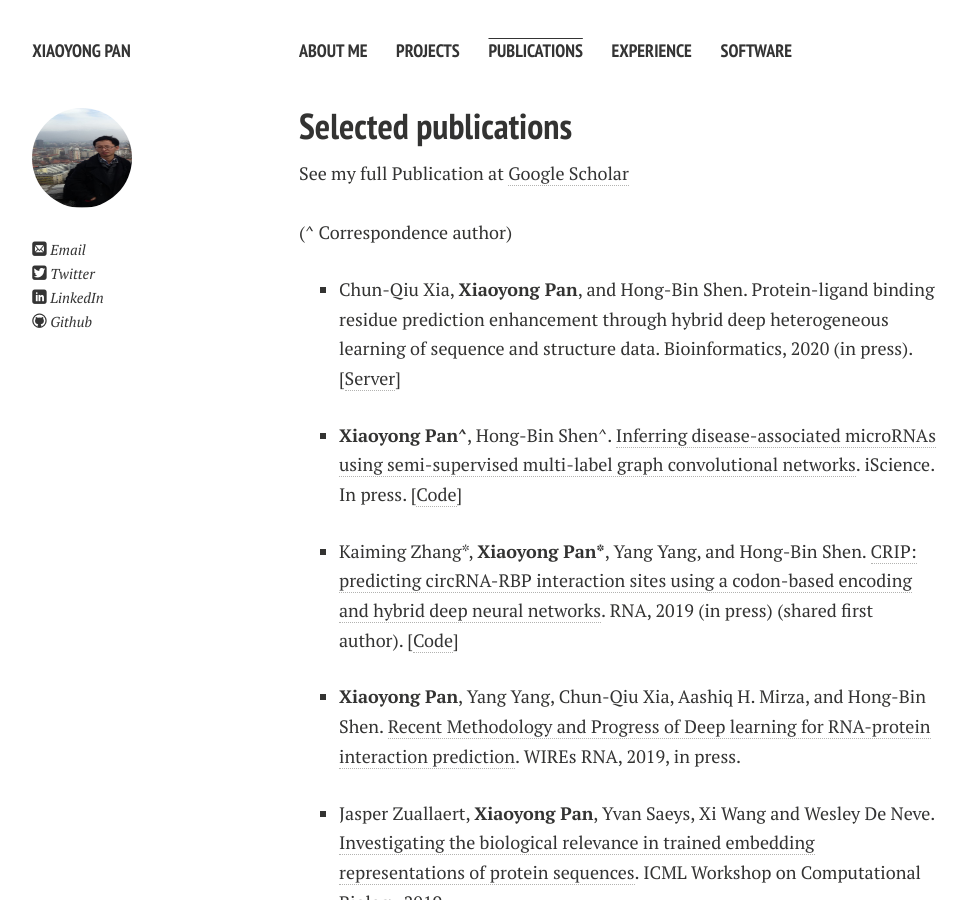
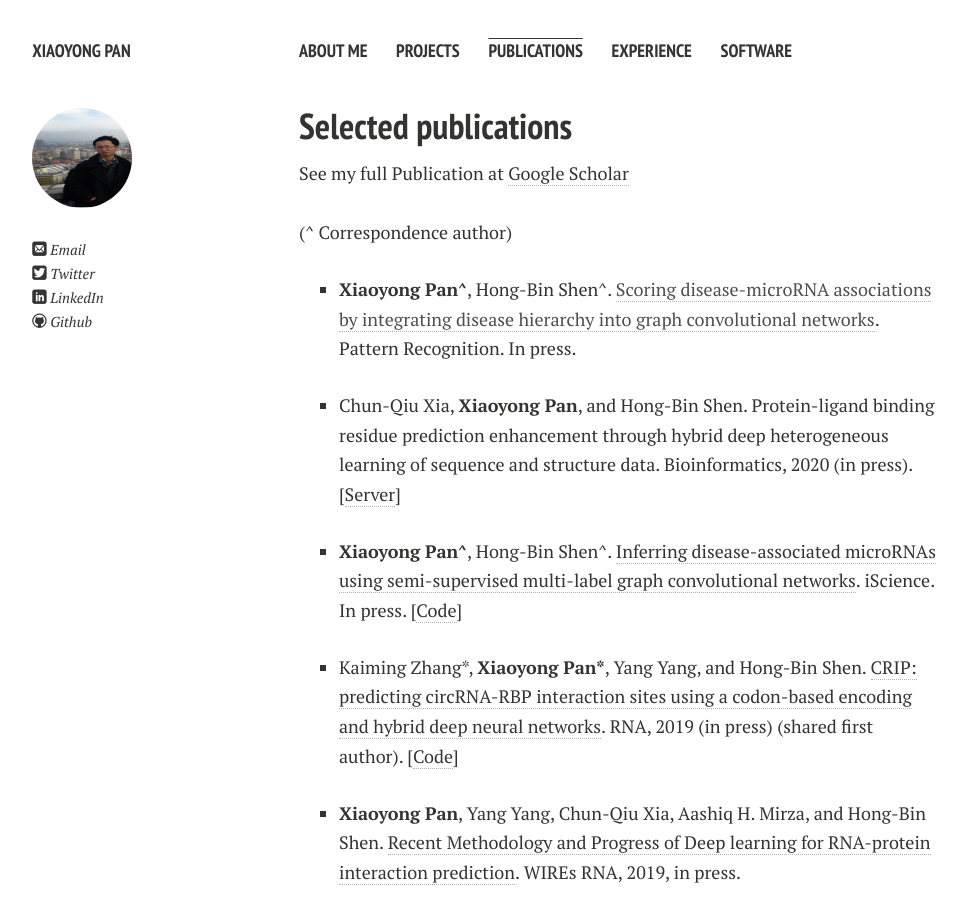
Before and after one commit to xypan1232/xypan1232.github.io, a Jekyll site: the page built from publications.md, in a window 1280 px wide and 900 px high. Shown: the whole window, without its empty margins (21-988 px from the left). Built offline with Jekyll 4.4.1, drawn with Linux system fonts in a browser that asks for light colours; nearby versions of some CDN libraries; Markdown is read by kramdown in place of the engine named in the settings.

Commit message:
Update publications.md

```diff
--- a/publications.md
+++ b/publications.md
@@ -10,6 +10,10 @@ title: Publications
 See my full Publication at <a href="https://scholar.google.com/citations?hl=en&user=Yis2IzgAAAAJ">Google Scholar</a> <br><br>
 (^ Correspondence author) <br>
 <ul>
+<li>
+    <p><b>Xiaoyong Pan^</b>, Hong-Bin Shen^. <a href="">Scoring disease-microRNA associations by integrating disease hierarchy into graph convolutional networks</a>. Pattern Recognition. In press. </p>
+  </li>
+
 <li>
 <p> Chun-Qiu Xia, <b>Xiaoyong Pan</b>, and Hong-Bin Shen. Protein-ligand binding residue prediction enhancement through hybrid deep heterogeneous learning of sequence and structure data. Bioinformatics, 2020 (in press). [<a href="http://www.csbio.sjtu.edu.cn/bioinf/delia/">Server</a>] </p>
  </li>
```
